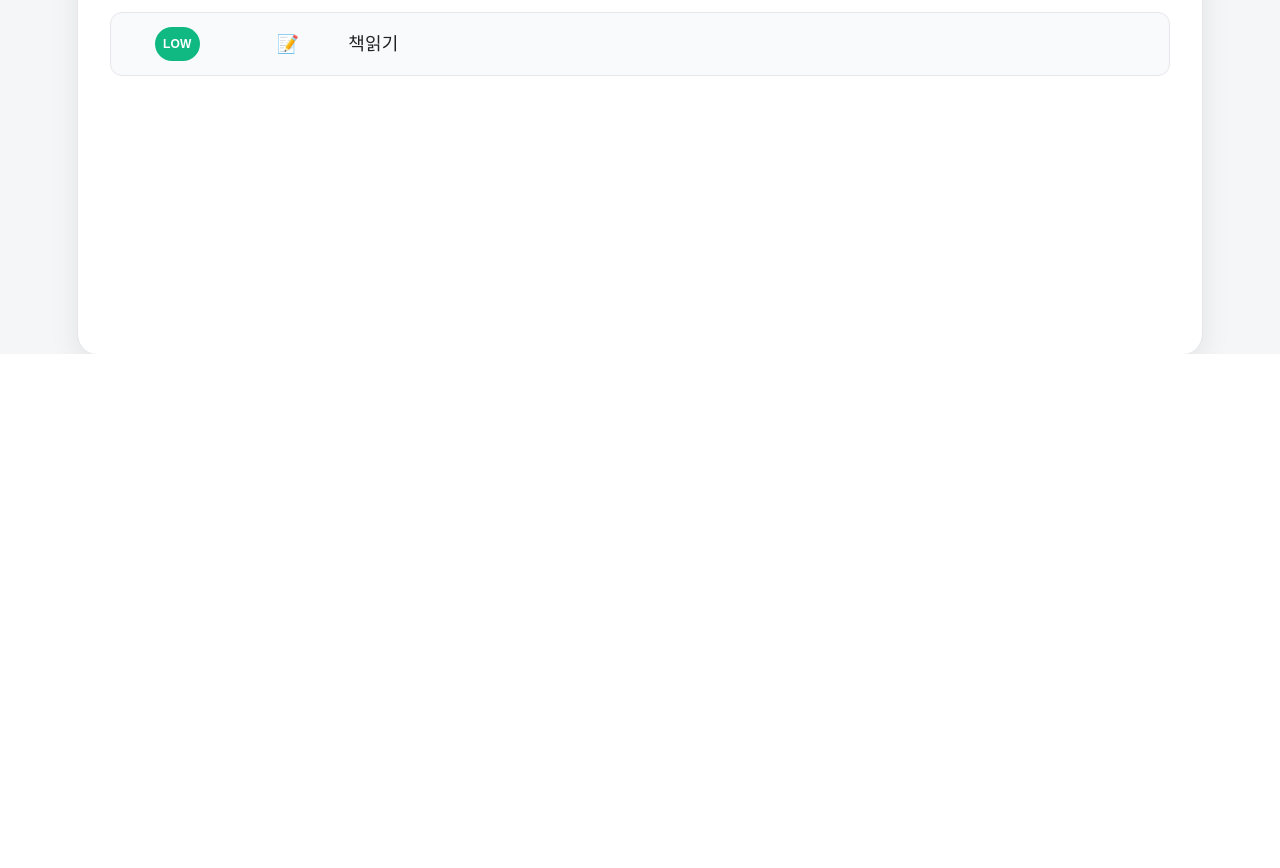
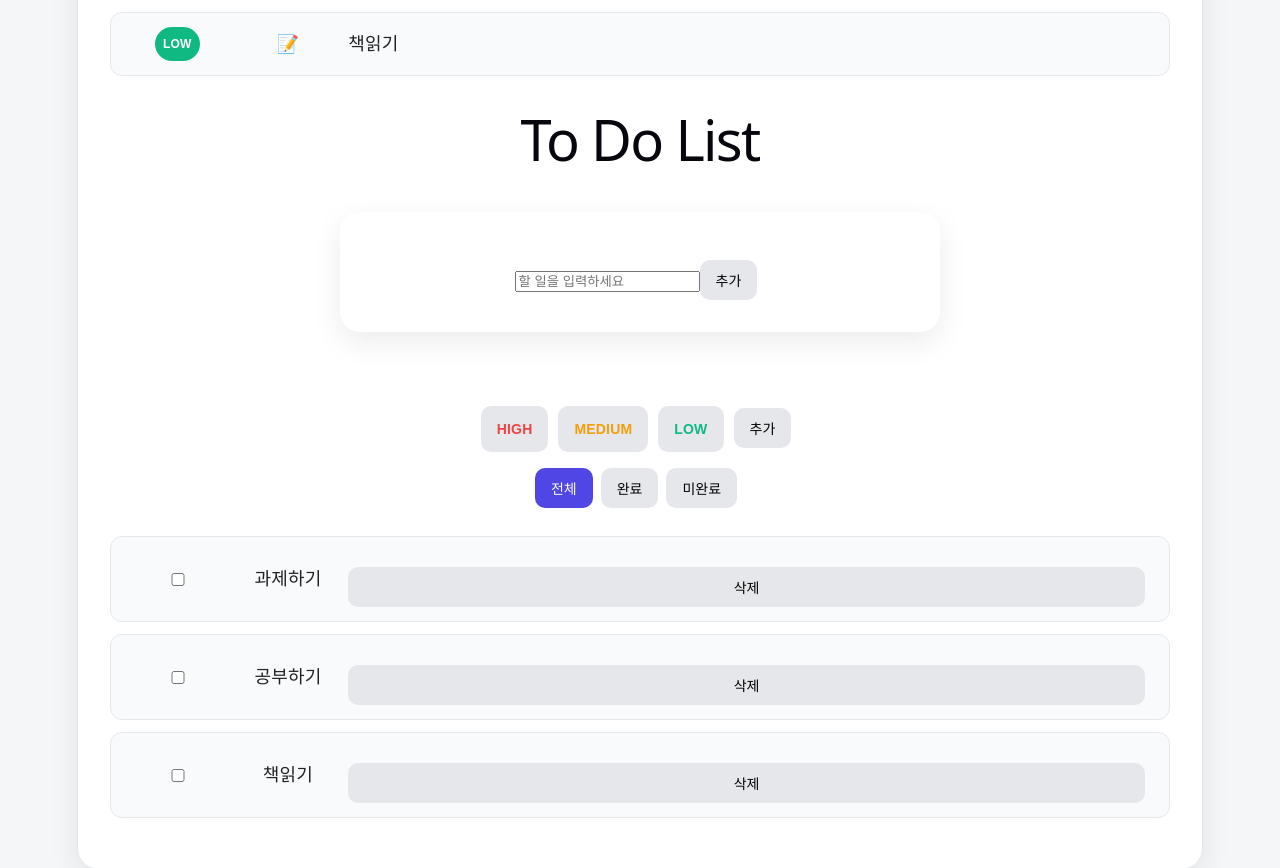
Before and after one commit to nyeohijyul/todolist, a React (Vite) app: page / in a window 1280 px wide. Shown: the part 446-1314 px from the top of the page. Before the commit the page ends 800 px from the top, so only its background shows below. Built offline with nearby package versions, Linux system fonts and the light colour scheme.

Commit message:
코드 작성

```diff
--- a/src/App.jsx
+++ b/src/App.jsx
@@ -1,9 +1,10 @@
 import { useState } from "react";
 import Todo from "./Todo";
 import './App.css'
+import AssignmentTodo from "./AssignmentTodo";
 
 function App() {
-  return <Todo />;
+  return (<><Todo /><AssignmentTodo /></>);
 }
 
 export default App;
--- /dev/null
+++ b/src/AssignmentTodo.jsx
@@ -0,0 +1,99 @@
+import { useState, useEffect } from "react";
+import TodoHeader from "./components/TodoHeader";
+import TodoInput from "./components/TodoInput";
+import TodoList from "./components/TodoList";
+import initialTodos from "./data/todos";
+
+function AssignmentTodo() {
+  const [todos, setTodos] = useState(() => {
+    const savedTodos = localStorage.getItem("todos");
+    return savedTodos ? JSON.parse(savedTodos) : initialTodos;
+  });
+
+  const [inputText, setInputText] = useState('');
+  const [priority, setPriority] = useState("MEDIUM");
+
+  const [filter, setFilter] = useState("all");
+  const [sortType, setSortType] = useState("default");
+
+  const [isFilterOpen, setIsFilterOpen] = useState(false);
+  const [isSortOpen, setIsSortOpen] = useState(false);
+
+  const handleInputChange = (e) => {
+    setInputText(e.target.value);
+  };
+
+  const handlePriorityChange = (e) => {
+    setPriority(e.target.value);
+  };
+
+//   const addTodo = ()=>{
+//     if (inputText) {
+//       let id = todos[todos.length - 1].id + 1;
+//       let tmp = [...todos];
+//       tmp.push({id, text: inputText, priority, done: false});
+//       setTodos(tmp);
+//       setInputText('');
+
+//     }
+//   }
+  const handleAddTodo = () => {
+    if (inputText.trim()) {
+      const newTodo = { id: todos.length ? todos[todos.length - 1].id + 1 : 1, text: inputText.trim(), priority, done: false };
+      setTodos([...todos, newTodo]);
+      setInputText('');
+    }
+  };
+
+  useEffect(() => {
+    localStorage.setItem("todos", JSON.stringify(todos));
+    console.log("todos: 변경", todos);
+    return () => console.log("cleanup");
+  }, []);
+
+
+
+  const handleIsDone = (index) => {
+    const updated = [...todos];
+    updated[index - 1].done = !updated[index - 1].done;
+    setTodos(updated);
+  }
+
+
+  const filterTodo = () => {
+    switch (filter) {
+      case 'done':
+        return todos.filter(item => item.done);
+        break;
+      case 'notDone':
+        return todos.filter(item => !item.done);
+        break;
+      default:
+        return todos;
+        break;
+    }
+  }
+  return (
+    <section>
+      <TodoHeader />
+      <section className="toggles">
+        <TodoInput onAddTodo={handleAddTodo} />
+        <section className="radios">
+          <label><input type="radio" name="priority" value='HIGH' className={priority === "HIGH" ? 'selected' : null} onChange={handlePriorityChange}/>HIGH</label>
+            <label><input type="radio" name="priority" value='MEDIUM' className={priority === "MEDIUM" ? 'selected' : null} onChange={handlePriorityChange}/>MEDIUM</label>
+            <label><input type="radio" name="priority" value='LOW' className={priority === "LOW" ? 'selected' : null} onChange={handlePriorityChange}/>LOW</label>
+            <button onClick={handleAddTodo}>추가</button>
+          </section>
+
+          <section className="filters">
+            <button className={filter === "all" ? 'selected' : null} onClick={()=>setFilter('all')}>전체</button>
+            <button className={filter === "done" ? 'selected' : null} onClick={()=>setFilter('done')}>완료</button>
+            <button className={filter === "notDone" ? 'selected' : null} onClick={()=>setFilter('notDone')}>미완료</button>
+          </section>
+        </section>
+        <TodoList todos={filterTodo()} onToggleDone={handleIsDone} />
+    </section>
+  )
+}
+
+export default AssignmentTodo;
--- /dev/null
+++ b/src/components/TodoHeader.jsx
@@ -0,0 +1,9 @@
+function TodoHeader() {
+  return (
+    <header>
+      <h1>To Do List</h1>
+    </header>
+  );
+}
+
+export default TodoHeader;
--- /dev/null
+++ b/src/components/TodoInput.jsx
@@ -0,0 +1,29 @@
+import { useState } from "react";
+function TodoInput({ onAddTodo }) {
+  const [input, setInput] = useState('');
+
+  const handleInputChange = (e) => {
+    setInput(e.target.value);
+  };
+
+  const handleAddTodo = () => {
+    if (input.trim()) {
+      onAddTodo(input.trim());
+      setInput('');
+    }
+  };
+
+  return (
+    <div>
+      <input
+        type="text"
+        value={input}
+        onChange={handleInputChange}
+        placeholder="할 일을 입력하세요"
+      />
+      <button onClick={handleAddTodo}>추가</button>
+    </div>
+  );
+}
+
+export default TodoInput;
--- /dev/null
+++ b/src/components/TodoList.jsx
@@ -0,0 +1,21 @@
+function TodoList({ todos, onToggleDone, onDeleteTodo }) {
+  return (
+    <ul>
+      {todos.map((todo) => (
+        <li key={todo.id}>
+          <input
+            type="checkbox"
+            checked={todo.done}
+            onChange={() => onToggleDone(todo.id)}
+          />
+          <span style={{ textDecoration: todo.done ? 'line-through' : 'none' }}>
+            {todo.text}
+          </span>
+          <button onClick={() => onDeleteTodo(todo.id)}>삭제</button>
+        </li>
+      ))}
+    </ul>
+  );
+}
+
+export default TodoList;
--- /dev/null
+++ b/src/data/todos.js
@@ -0,0 +1,6 @@
+const initialTodos = [
+    {id: 1, text: '과제하기', done: false, priority:'HIGH'},
+    {id: 2, text: '공부하기', done: false, priority:'MEDIUM'},
+    {id: 3, text: '책읽기', done: false, priority:'LOW'},
+];
+export default initialTodos;
```
